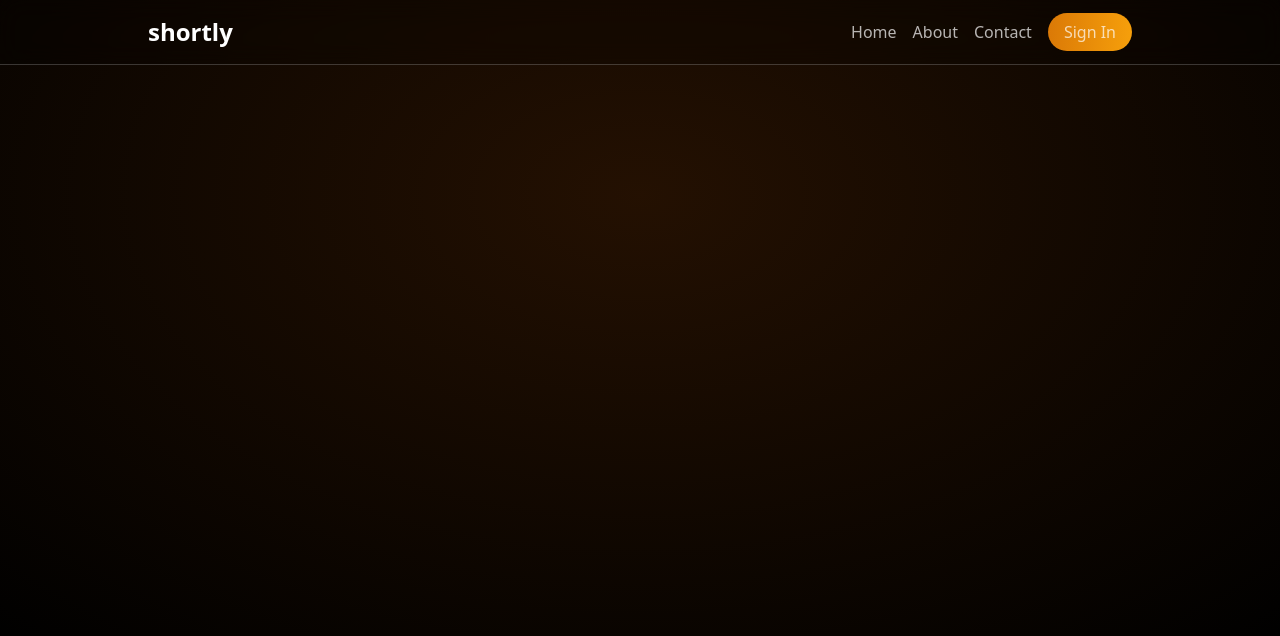
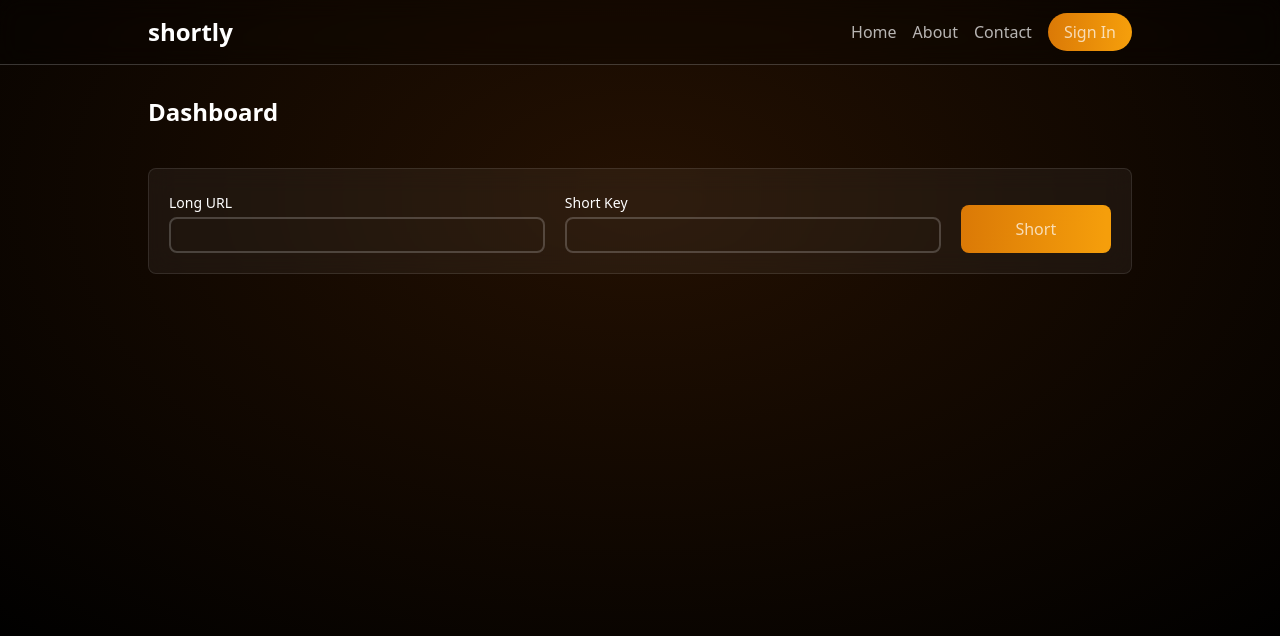
Before and after one commit to gor2em/nuxt-shortly, a Nuxt app: page /dashboard in a window 1280 px wide. Shown: the top 636 px of the page. Built offline with nearby package versions, Linux system fonts and the light colour scheme; no server answers.

Commit message:
dashboard design

```diff
--- /dev/null
+++ b/pages/dashboard/index.vue
@@ -0,0 +1,30 @@
+<script setup lang="ts">
+
+</script>
+<template>
+    <main class="pt-24">
+        <section class="container">
+            <h1 class="text-2xl font-bold text-white">Dashboard</h1>
+        </section>
+        <section class="container mt-10">
+            <div class="card">
+                <form>
+                    <div class="flex items-end gap-5">
+                        <div class="w-5/12">
+                            <label for="url" class="text-white">Long URL</label>
+                            <input type="text" id="url" />
+                        </div>
+                        <div class="w-5/12">
+                            <label for="shortKey" class="text-white">Short Key</label>
+                            <input type="text" id="shortKey" />
+                        </div>
+                        <div class="w-2/12">
+                            <button class="w-full btn-primary rounded-lg py-3">Short</button>
+                        </div>
+                    </div>
+                </form>
+            </div>
+        </section>
+        <section></section>
+    </main>
+</template>
--- a/pages/index.vue
+++ b/pages/index.vue
@@ -7,7 +7,7 @@
                     Transform your long, cumbersome URLs into short and
                     shareable links with TinyLink
                 </p>
-                <nuxt-link :to="{ name: 'index' }" class="btn btn-primary">
+                <nuxt-link :to="{ name: 'dashboard' }" class="btn btn-primary">
                     Short Now!
                 </nuxt-link>
             </div>
```
